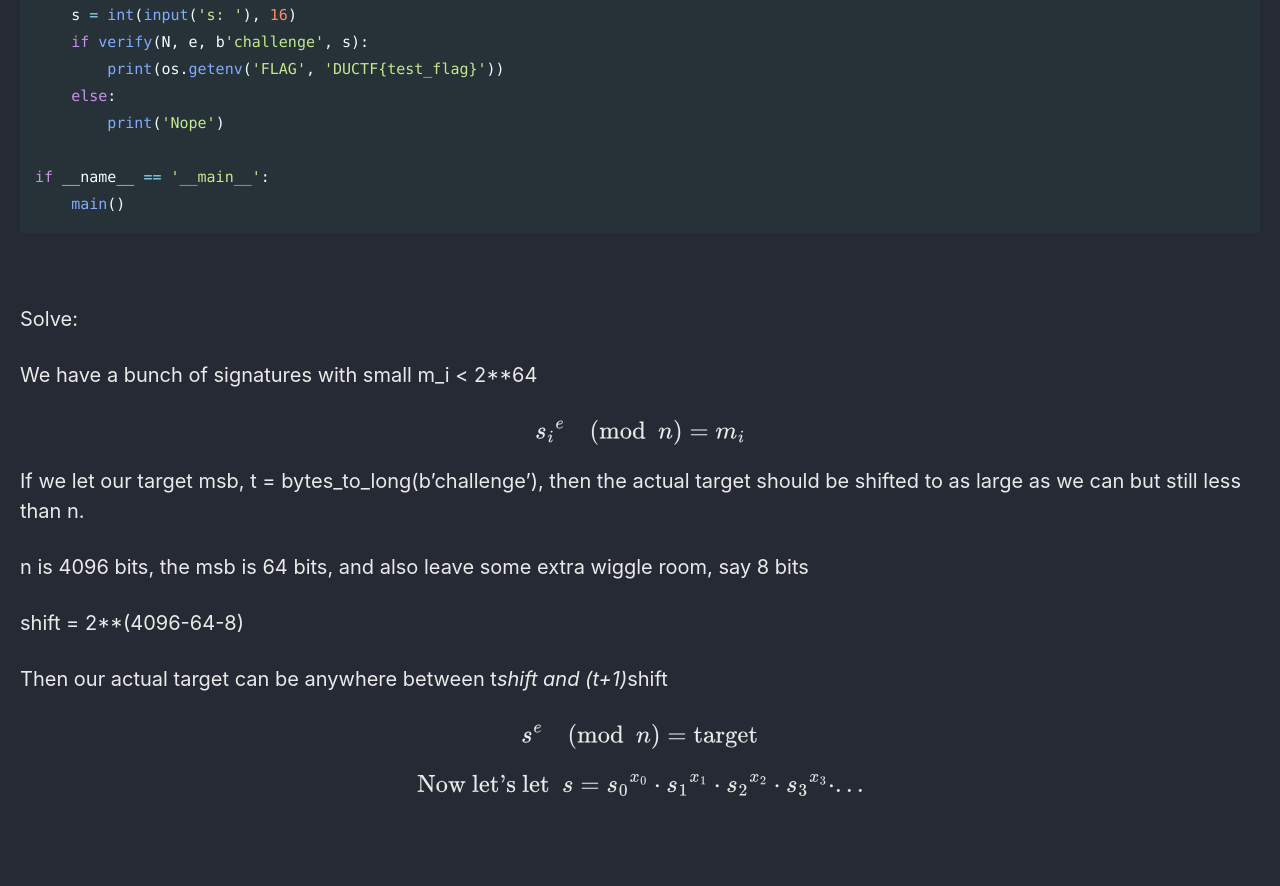
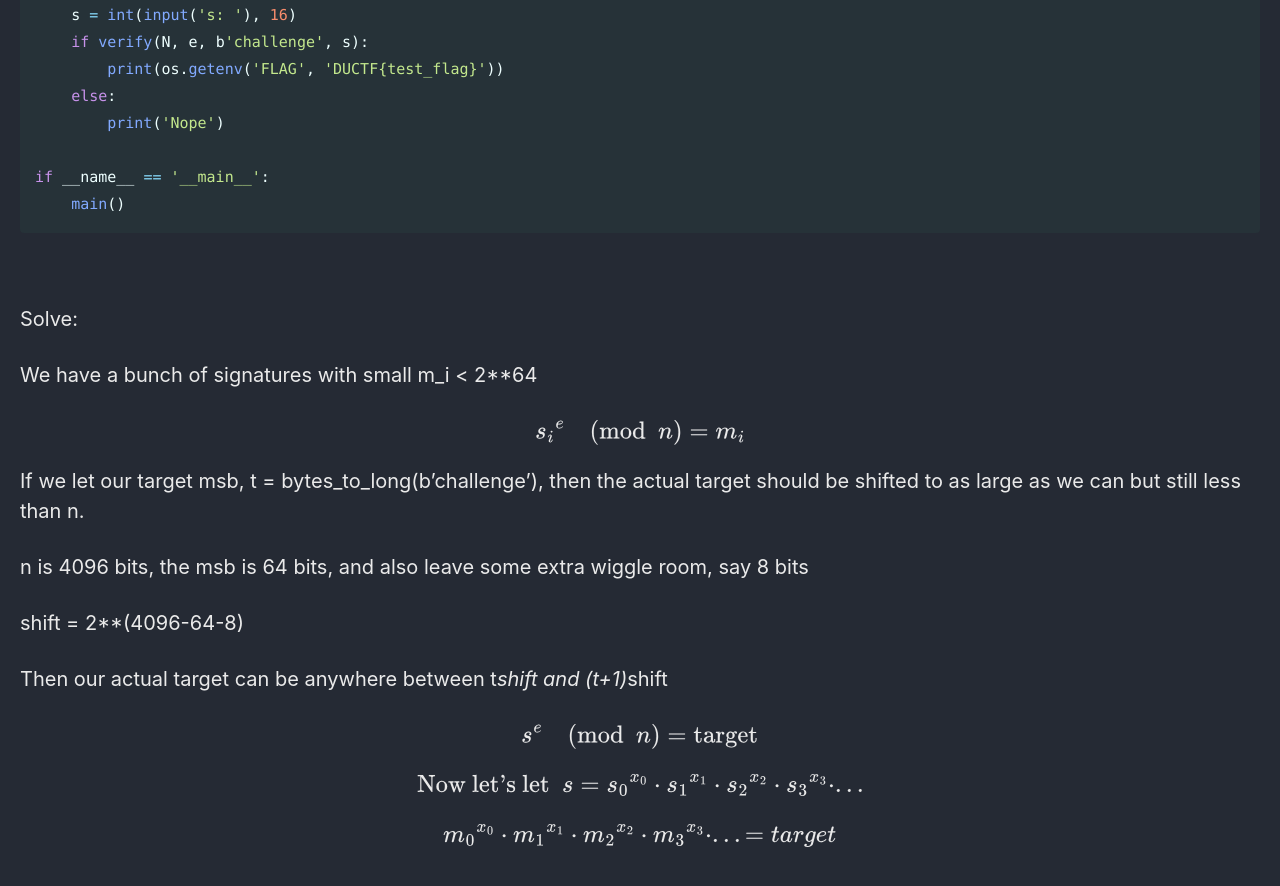
Before and after one commit to Connor-McCartney/Connor-McCartney.github.io, a Jekyll site: the page built from _pages/cryptography/other/DUCTF-2025.md, in a window 1280 px wide and 900 px high, scrolled down 8151 px. Shown: the top 886 px of the window. Built offline with Jekyll 4.4.1, drawn with Linux system fonts in a browser that asks for light colours; cached includes are drawn as plain includes; before the commit the page ends 9001 px from its top, so only the background shows below that.

Commit message:
Update DUCTF-2025.md

```diff
--- a/_pages/cryptography/other/DUCTF-2025.md
+++ b/_pages/cryptography/other/DUCTF-2025.md
@@ -337,3 +337,5 @@ Then our actual target can be anywhere between t*shift and (t+1)*shift
 $$s^e \pmod n = \text{target}$$
 
 $$\text{Now let's let } \ s = {s_0}^{x_0} \cdot {s_1}^{x_1} \cdot {s_2}^{x_2} \cdot {s_3}^{x_3} \cdot ...$$
+
+$${m_0}^{x_0} \cdot {m_1}^{x_1} \cdot {m_2}^{x_2} \cdot {m_3}^{x_3} \cdot ... = target$$
```
